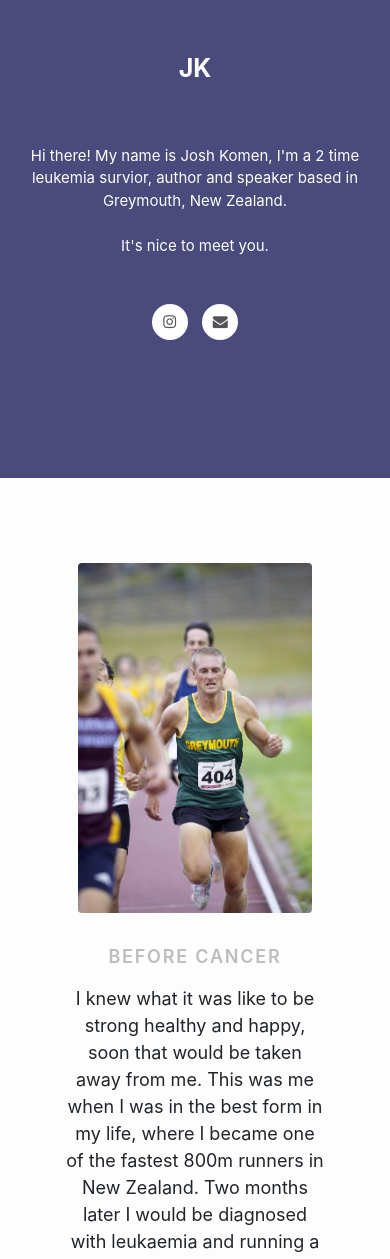
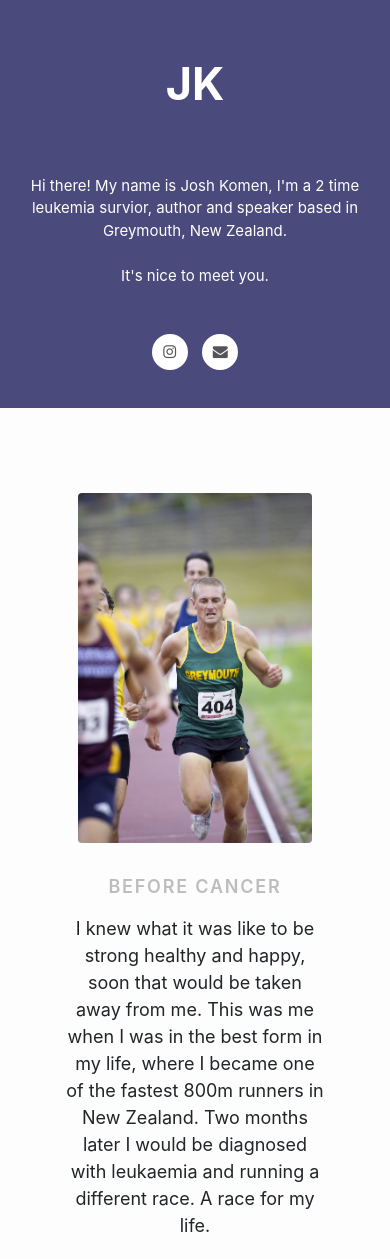
Before and after one commit to Thwaitesy/joshkomen.com, a Jekyll site: the page built from index.html, in a window 390 px wide. Shown: the top 1259 px of the page. Built offline with Jekyll 4.4.1, drawn with Linux system fonts in a browser that asks for light colours; nearby versions of some CDN libraries.

Commit message:
Updated on mobile

```diff
--- a/assets/site.css
+++ b/assets/site.css
@@ -103,7 +103,7 @@ body {
 
 @media (max-width: 767px) {
     .details .title {
-        font-size: 25px;
+        font-size: 45px;
     }
 
     .details .sub-title{
@@ -112,7 +112,6 @@ body {
 
     .details{
         padding-top: 50px;
-        padding-bottom: 100px;
     }
 }
 
```
